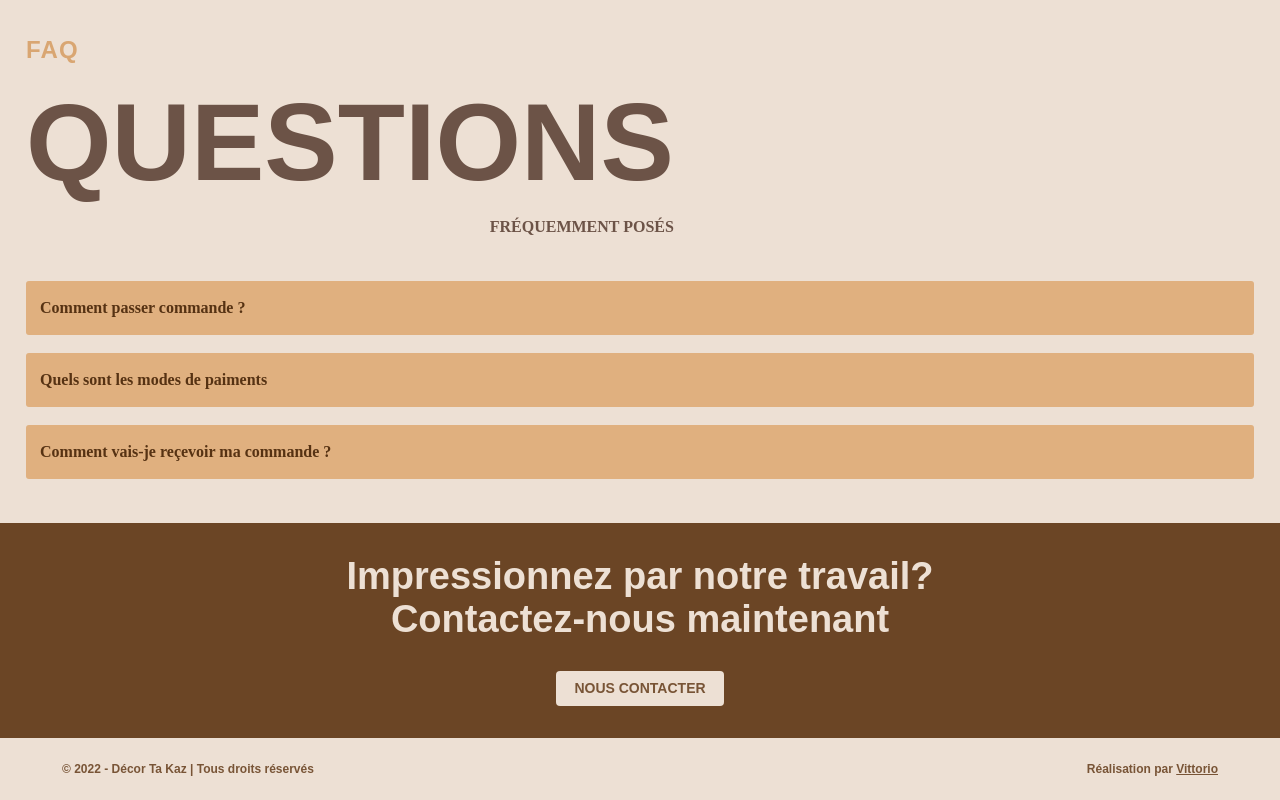
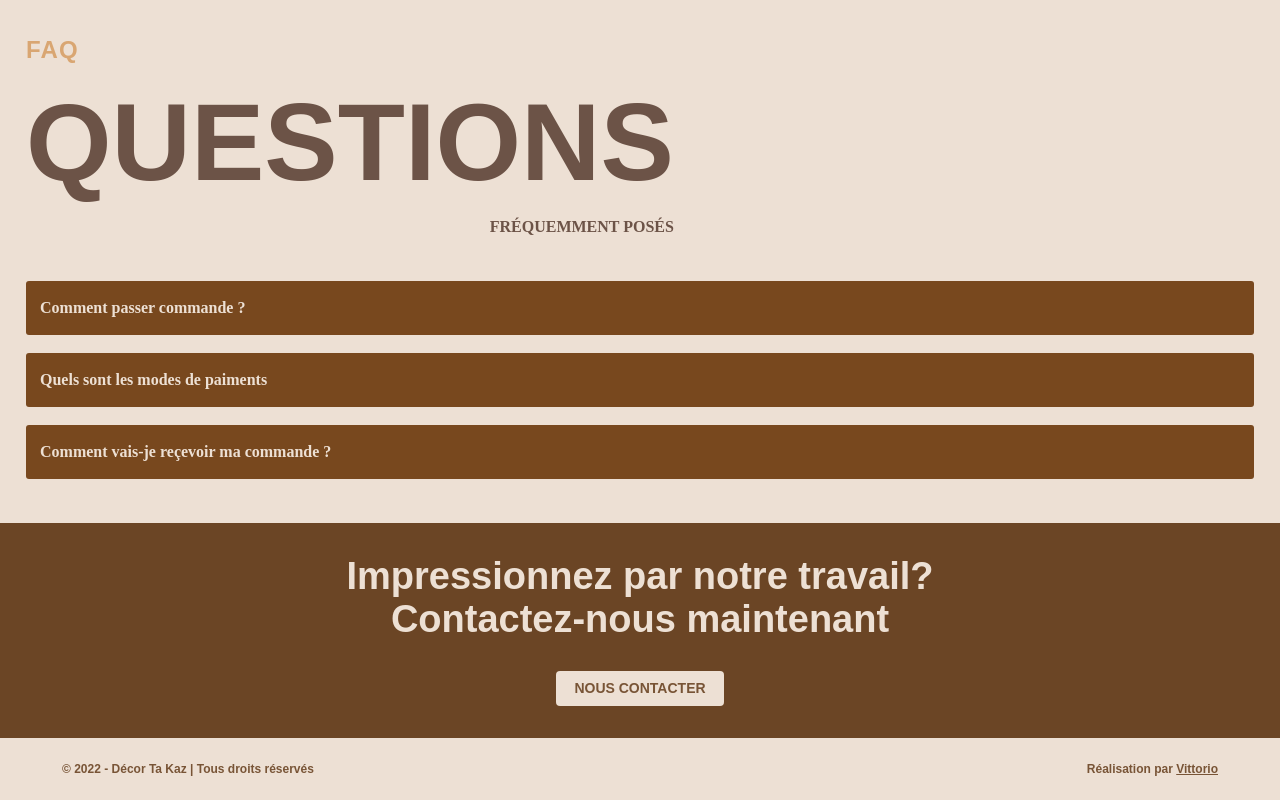
Before and after one commit to vittoriobusatta/DecorTakaz, a Next.js app: page / in a window 1280 px wide. Shown: the part 3326-4126 px from the top of the page. Built offline with nearby package versions, Linux system fonts and the light colour scheme; a small style sheet from the web is missing.

Commit message:
somes changes

```diff
--- a/styles/04-components/_question.scss
+++ b/styles/04-components/_question.scss
@@ -7,10 +7,10 @@
     row-gap: 18px;
     margin-top: 44px;
     & li {
-      color: #563213;
+      color: #ede0d4;
       cursor: pointer;
       & .question_content {
-        background: #E0B07F;
+        background: #78481E;
         padding: 18px 14px;
         border-radius: 3px;
         & h3 {
@@ -22,9 +22,9 @@
       }
       &.question_active {
         & .question_content {
-          background: #512c0b;
+          background: #E0B07F;
           & h3 {
-            color: #ede0d4;
+            color: #512c0b;
           }
         }
       }
```
